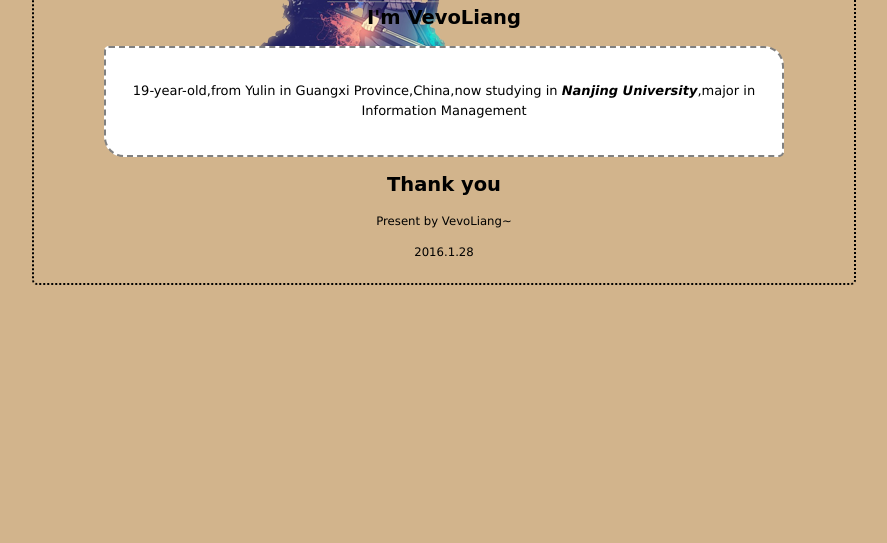
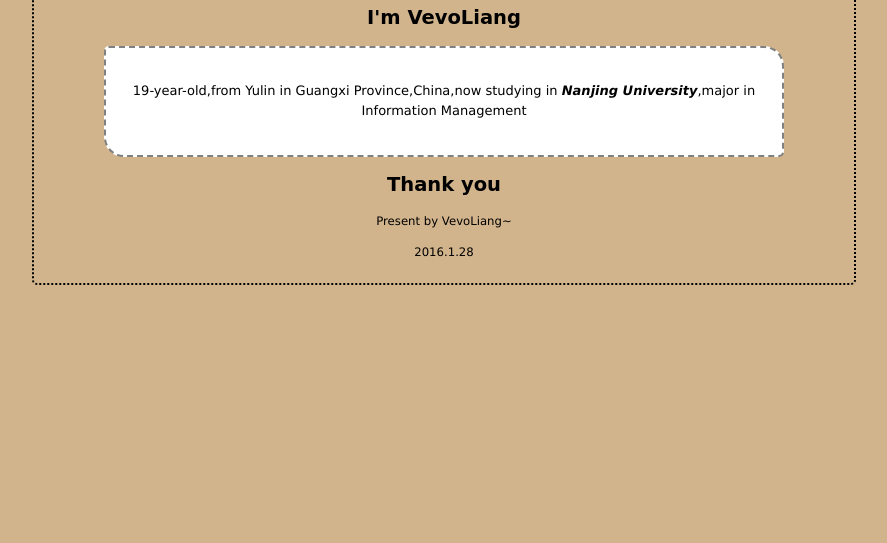
Before and after one commit to VevoLiang/MyPage, a plain HTML site: page index.html in a window 1280 px wide. Shown: the part 257-800 px from the top of the page, without its empty margins (196-1083 px from the left). Drawn offline with Linux system fonts and the light colour scheme.

Commit message:
change log

```diff
--- a/CSS/a.css
+++ b/CSS/a.css
@@ -37,10 +37,6 @@ a{
 	border: 2px dotted black;
 	border-radius:5px;
 	padding: 10px 10px 10px 10px;
-	background-image:url(../background.png);
-	background-repeat:no-repeat;
-	background-position:center;
-	background-attachment:scroll;
 }
 .college{
 	font-style:oblique;
```
Also changed, not shown: background.png (deleted).
